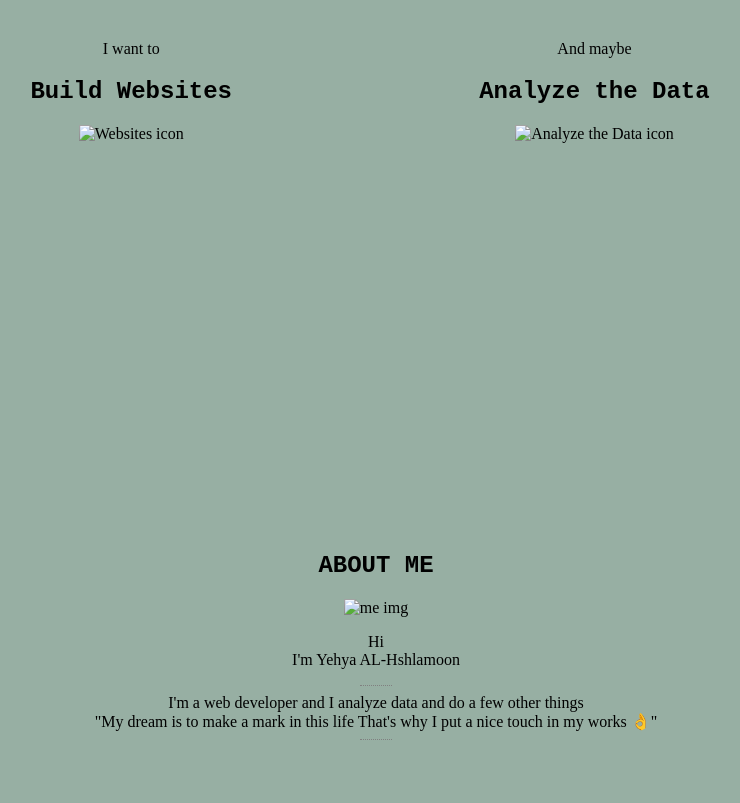
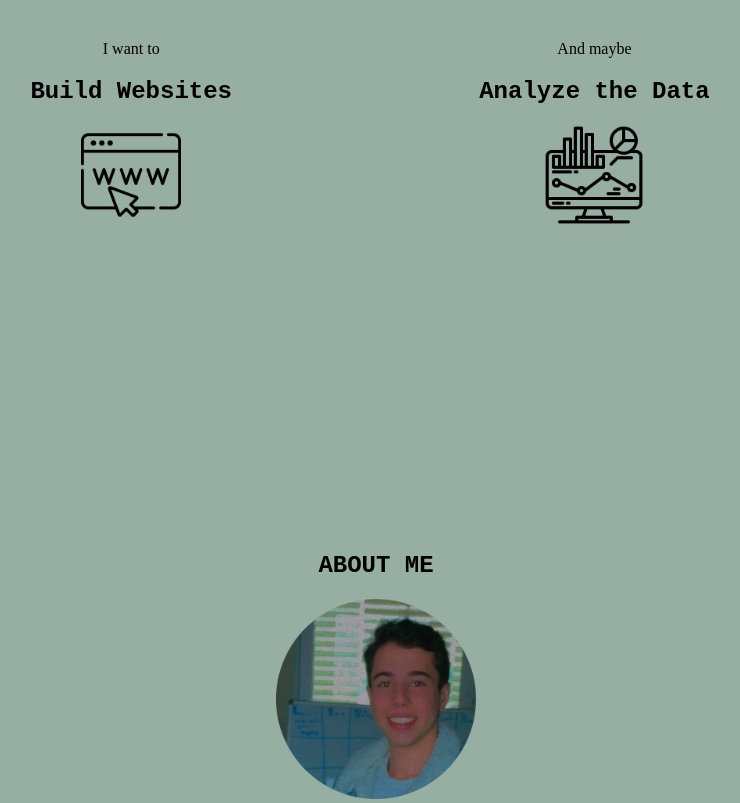
Before and after one commit to yehyaalhshlamoon/Yehya-Personal-Site, a plain HTML site: page index.html in a window 1280 px wide. Shown: the part 360-1163 px from the top of the page, without its empty margins (264-1004 px from the left). Drawn offline with Linux system fonts and the light colour scheme; the site is published under a folder, as on GitHub Pages, so addresses that start at the root find nothing.

Commit message:
Update index.html

```diff
--- a/index.html
+++ b/index.html
@@ -45,7 +45,7 @@
       <h2>
           Build Websites
       </h2>
-      <img src="/ASSETS/internet.png" alt="Websites icon" class="Websites-icon">
+      <img src="internet.png" alt="Websites icon" class="Websites-icon">
      </div>
 
     <div class="skill-2">
@@ -55,7 +55,7 @@
       <h2>
         Analyze the Data
       </h2>
-      <img src="/ASSETS/monitor.png" alt="Analyze the Data icon"class="nalyze-the-Data-icon">
+      <img src="monitor.png" alt="Analyze the Data icon"class="nalyze-the-Data-icon">
      </div>
 
   </div>
@@ -64,7 +64,7 @@
      <h2>
         ABOUT ME
       </h2>
-      <img src="/ASSETS/WhatsApp Image 2022-12-20 at 22.24.44.png" alt="me img" class="me-img">
+      <img src="WhatsApp Image 2022-12-20 at 22.24.44.png" alt="me img" class="me-img">
       </div>
     <div class="bio">
       <p >
```
